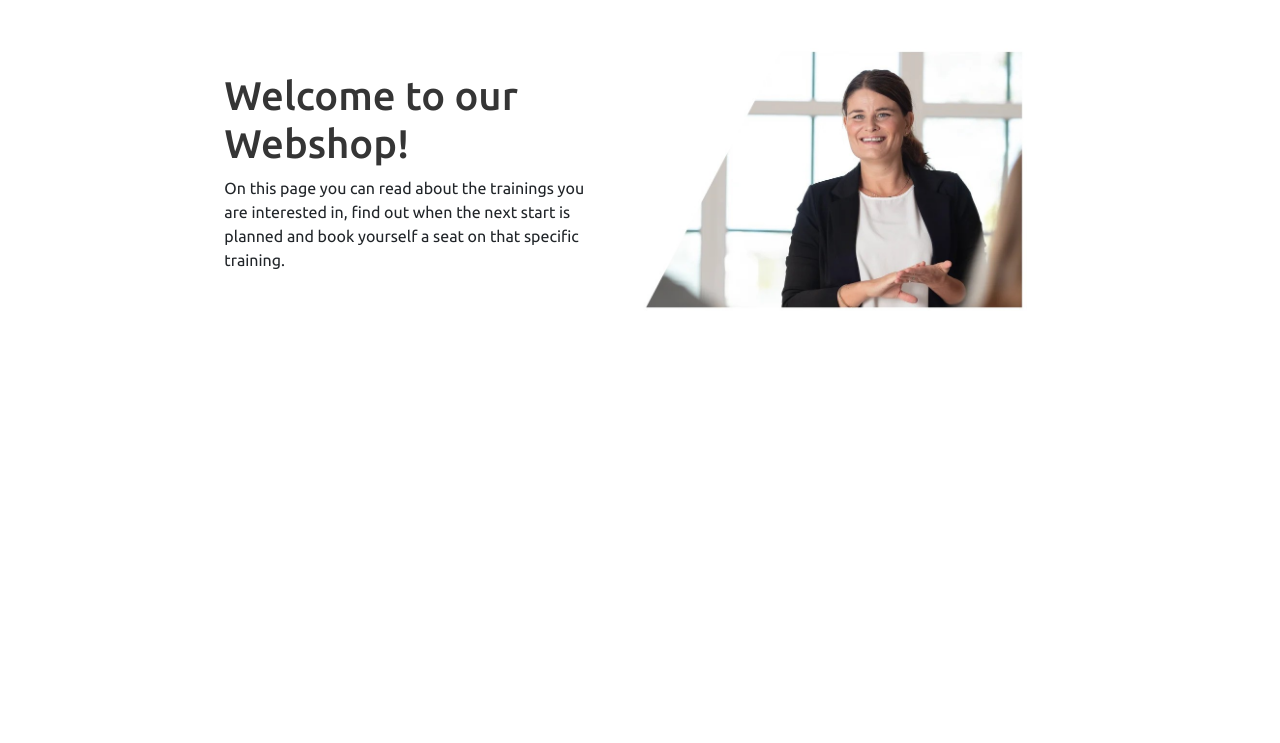
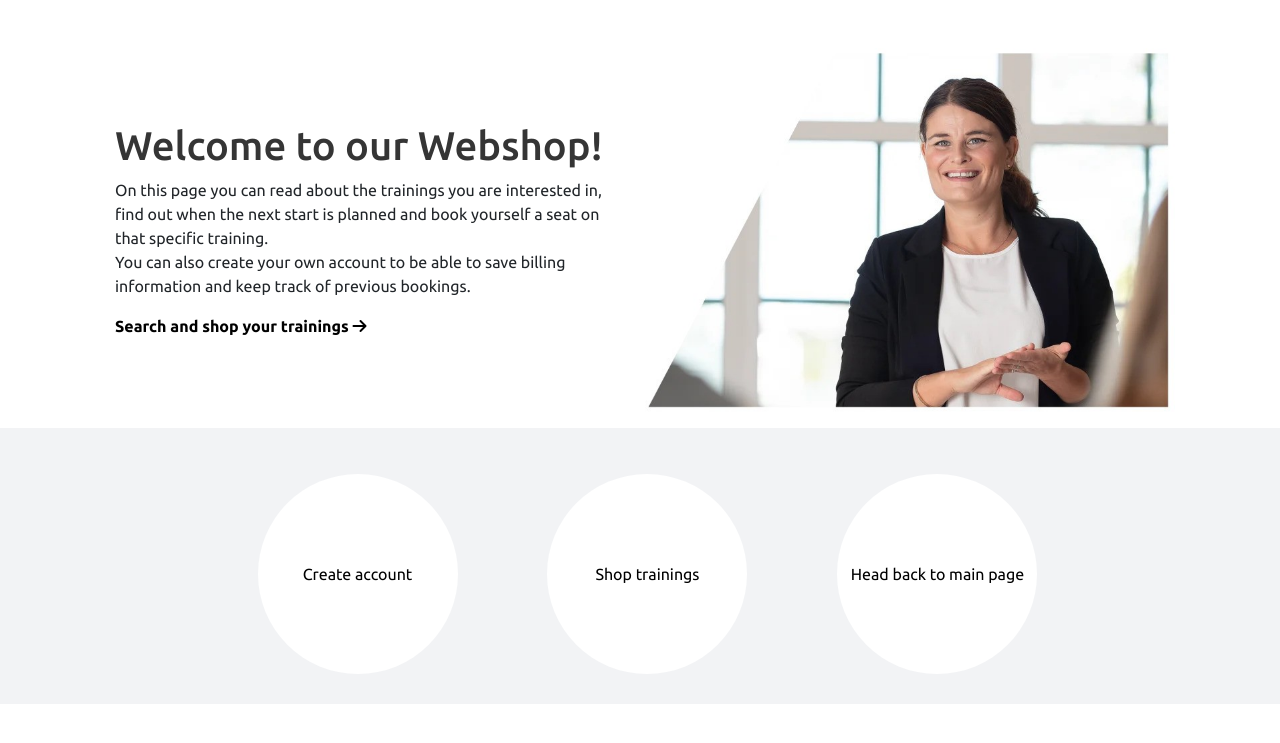
Before and after one commit to simonjellvert/nercia_e-commerse, a Django app: page / in a window 1280 px wide. Shown: the top 743 px of the page. Run offline with Django 3.2, Linux system fonts and the light colour scheme; parts of the project's set-up code (start-up, migrations or seed data) failed here and were passed over; some libraries are stand-ins or nearby versions.

Commit message:
Add all content to index.html

```diff
--- a/home/templates/home/index.html
+++ b/home/templates/home/index.html
@@ -2,20 +2,71 @@
 {% load static %}
 
 {% block content %}
-    <div class="container-fluid mt-5">
-        <div class="row w-100 d-flex justify-content-center align-items-center">
-            <div class="col-12 col-md-6 col-lg-6 col-xl-4 pl-3">
-                <div class="center">
-                    <h1>Welcome to our Webshop!</h2>
+<div class="container-fluid mt-5">
+    <div class="row w-100 d-flex justify-content-center align-items-center welcome">
+        <div class="col-12 col-md-6 col-lg-6 col-xl-6 mb-3 mb-md-0">
+            <div class="center">
+                <h1>Welcome to our Webshop!</h2>
                     <p>
                         On this page you can read about the trainings you are interested in,
-                        find out when the next start is planned and book yourself a seat on that specific training.
+                        find out when the next start is planned and book yourself a seat on that specific training. <br>
+                        You can also create your own account to be able to save billing information and keep track of
+                        previous bookings.
                     </p>
-                </div>
-            </div>
-            <div class="col-12 col-md-6 col-lg-6 col-xl-4">
-                <img src="{% static 'img/product_img/background_home.jpg' %}" alt="Trainer speaking in front of group" class="background-home w-100">
+                    <a href="" class="shop-now-link">
+                        <span>
+                            <strong>
+                                Search and shop your trainings <i class="fas fa-arrow-right"></i>
+                            </strong>
+                        </span>
+                    </a>
             </div>
         </div>
+        <div class="col-12 col-md-6 col-lg-6 col-xl-6">
+            <img src="{% static 'img/product_img/background_home.jpg' %}" alt="Trainer speaking in front of group"
+                class="background-home">
+        </div>
     </div>
+</div>
+
+<div class="container-fluid mt-3 d-flex justify-content-center align-items-center text-center circles-container">
+    <div class="row row-circle text-center mt-3">
+
+        <!-- Circle 1 -->
+        <div class="col-12 col-md-4 d-flex justify-content-center align-items-center">
+            <a href="">
+                <div class=" circle circle-1">
+                    {% if user.is_authenticated %}
+                    Go to profile
+                    {% else %}
+                    Create account
+                    {% endif %}
+                </div>
+            </a>
+        </div>
+
+        <!-- Circle 2 -->
+        <div class="col-12 col-md-4 d-flex justify-content-center align-items-center">
+            <a href="">
+                <div class="circle">
+                    Shop trainings
+                </div>
+            </a>
+        </div>
+
+        <!-- Circle 3 -->
+        <div class="col-12 col-md-4 d-flex justify-content-center align-items-center">
+            <a href="">
+                <div class="circle circle-3">
+                    {% if user.is_authenticated %}
+                    Order history
+                    {% else %}
+                    Head back to main page
+                    {% endif %}
+                </div>
+            </a>
+        </div>
+
+    </div>
+</div>
 {% endblock %}
--- a/static/css/base.css
+++ b/static/css/base.css
@@ -1,3 +1,12 @@
+/* ------------------------ Basics */
+
+* {
+    margin: 0;
+    padding: 0;
+    box-sizing: border-box;
+    text-decoration: none;
+}
+
 h1,
 h2,
 h3,
@@ -8,9 +17,82 @@ h6 {
     color: #353535;
 }
 
-p {
+p, a {
     font-family: 'Ubuntu', sans-serif;
 }
+
+/* ------------------------ Index page */
+
+.center {
+    margin-left: 40px;
+}
+
+.welcome {
+    padding: 0 60px;
+}
+
+.background-home {
+    width: 100%;
+    object-fit: cover;
+}
+
+.shop-now-link {
+    text-decoration: none;
+    color: #000;
+    transition: color 0.3s;
+}
+
+.shop-now-link:hover {
+    color: #007ec1;
+    text-decoration: none;
+}
+
+.circles-container {
+    background-color: #f2f3f5;
+    padding-right: 0;
+}
+
+.row-circle {
+    margin: 0 50px;
+}
+
+.circle-1 {
+    margin-top: 30px;
+}
+
+.circle-3 {
+    margin-bottom: 30px;
+}
+
+.circle {
+    width: 200px;
+    height: 200px;
+    background-color: #fff;
+    border-radius: 50%;
+    color: #000;
+    display: flex;
+    align-items: center;
+    justify-content: center;
+    margin: 30px;
+    transition: all 0.3s ease-in-out;
+    border: 2px solid transparent;
+}
+
+.circle a {
+    text-decoration: none;
+    color: inherit;
+}
+
+.circle:hover {
+    border: 2px solid #007ec1;
+    transform: scale(1.05);
+}
+
+.circle:hover a {
+    text-decoration: none !important;
+}
+
+/* ------------------------ Media querie wide screens */
 
 @media (min-width: 1800px) {
     h1 {
@@ -22,6 +104,16 @@ p {
     }
 }
 
+/* ------------------------ Media querie large screens */
+
+@media (max-width: 1024px) {
+    .welcome {
+        padding: 0 20px;
+    }
+}
+
+/* ------------------------ Media querie medium screens */
+
 @media (max-width: 768px) {
     h1 {
         font-size: 2rem;
@@ -30,15 +122,27 @@ p {
     p {
         font-size: 0.8rem;
     }
+
+    .welcome {
+        padding: 0;
+    }
+
+    .circle {
+        height: 175px;
+        width: 175px;
+        margin: 15px;
+    }
+
+    .circles-container {
+        padding-left: 0;
+    }
 }
 
+/* ------------------------ Media querie small screens */
+
 @media (max-width: 425px) {
-    h1 {
-        font-size: 1.5rem;
-    }
-
     p {
-        font-size: 0.6rem;
+        font-size: 1rem;
     }
 
     .info-text-home {
@@ -47,5 +151,16 @@ p {
 
     .center {
         text-align: center;
+        margin-left: 0;
     }
+
+    .welcome {
+        padding: 0 15px;
+    }
+
+    .circle {
+        height: 150px;
+        width: 150px;
+    }
+
 }
```
